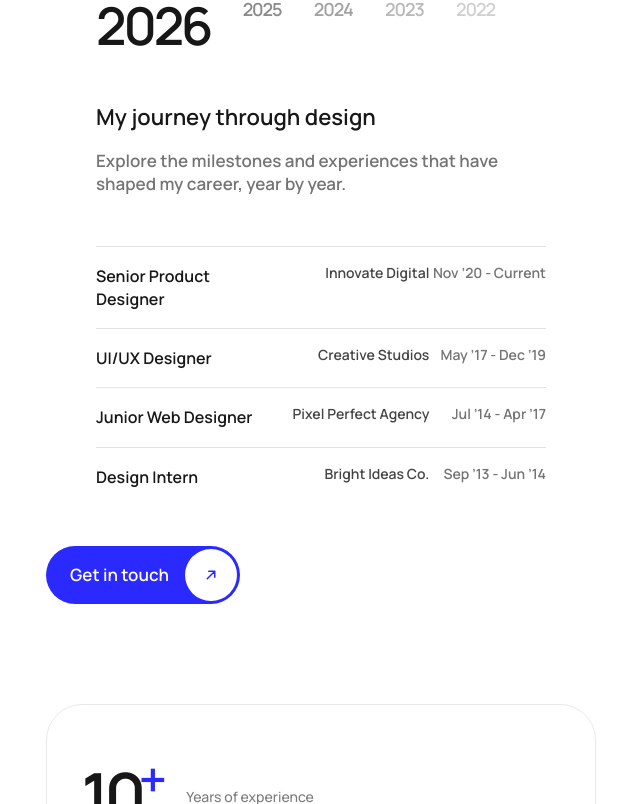
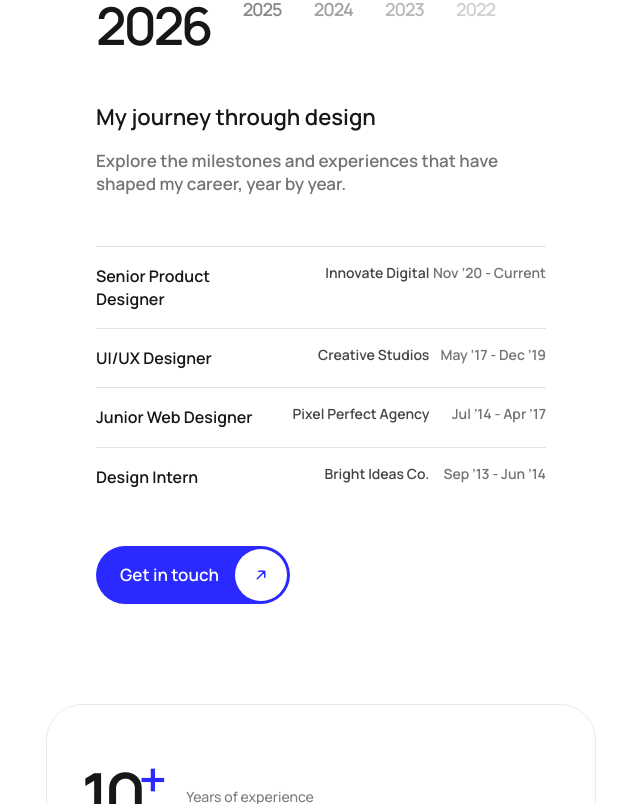
Before and after one commit to lukxce/digitl.me-frontend, a Next.js app: page / in a window 1280 px wide. Shown: the part 3802-4606 px from the top of the page, without its empty margins (319-959 px from the left). Built offline with nearby package versions, Linux system fonts and the light colour scheme.

Commit message:
button fix

```diff
--- a/app/components/DesignJourneyTable.js
+++ b/app/components/DesignJourneyTable.js
@@ -71,7 +71,9 @@ function ScrollCountCard() {
 
   return (
     <div className={styles.statsGroup}>
-      <CtaButton title="Get in touch" action={() => {}} />
+      <div className={styles.ctaButton}>
+        <CtaButton title="Get in touch" action={() => {}} />
+      </div>
       <div ref={ref} className={styles.statsCard}>
         <div className={styles.statsLeft}>
           <span className={styles.statsNumber} aria-live="polite">
--- a/app/components/DesignJourneyTable.module.css
+++ b/app/components/DesignJourneyTable.module.css
@@ -16,6 +16,10 @@
   border-top: 1px solid #e3e3e3;
   max-width: 450px;
   margin: auto;
+}
+
+.ctaButton {
+  margin-left: 50px;
 }
 
 .colLeft {
@@ -308,4 +312,8 @@
     flex: 0.7;
     text-align: right;
   }
+
+  .ctaButton {
+    margin-left: 0;
+  }
 }
```
